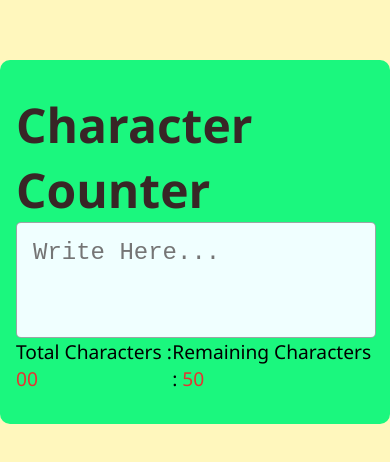
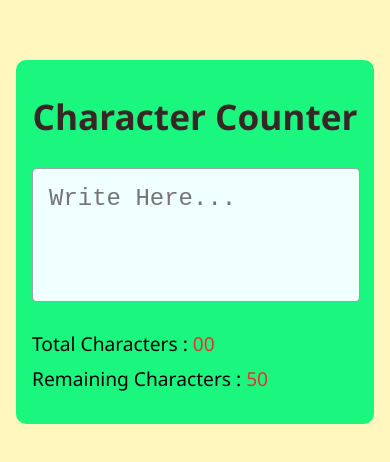
Before and after one commit to Rahul-Malik-01/Character-Counter, a plain HTML site: page index.html in a window 390 px wide. Shown: the part 180-642 px from the top of the page. Drawn offline with Linux system fonts and the light colour scheme.

Commit message:
character counter done

```diff
--- a/styles.css
+++ b/styles.css
@@ -58,3 +58,19 @@ h1 {
 .num {
     color: rgb(230, 50, 50);
 }
+
+@media only screen and (max-width: 600px) {
+    .container {
+        margin: 0 1rem;
+    }
+
+    .content {
+        flex-direction: column;
+        gap: 0.5rem;
+    }
+
+    h1 {
+        font-size: 2.2rem;
+        text-align: center;
+    }
+}
```
